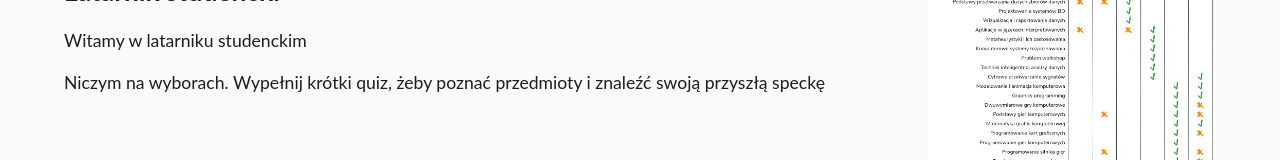
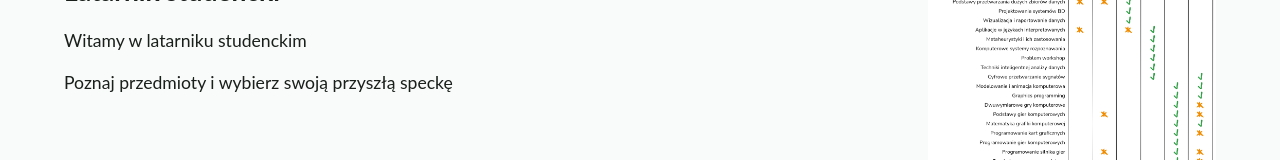
Before and after one commit to saviusz/latarnik, a React (Vite) app: page / in a window 1280 px wide. Shown: the part 270-430 px from the top of the page. Built offline with nearby package versions, Linux system fonts and the light colour scheme.

Commit message:
feat: update hero text

```diff
--- a/src/components/Hero/index.tsx
+++ b/src/components/Hero/index.tsx
@@ -7,8 +7,7 @@ function Hero() {
         <h1>Latarnik studencki</h1>
         <p>Witamy w latarniku studenckim</p>
         <p>
-          Niczym na wyborach. Wypełnij krótki quiz, żeby poznać przedmioty i
-          znaleźć swoją przyszłą speckę
+          Poznaj przedmioty i wybierz swoją przyszłą speckę
         </p>
       </div>
       <div className={style.image}>
```
